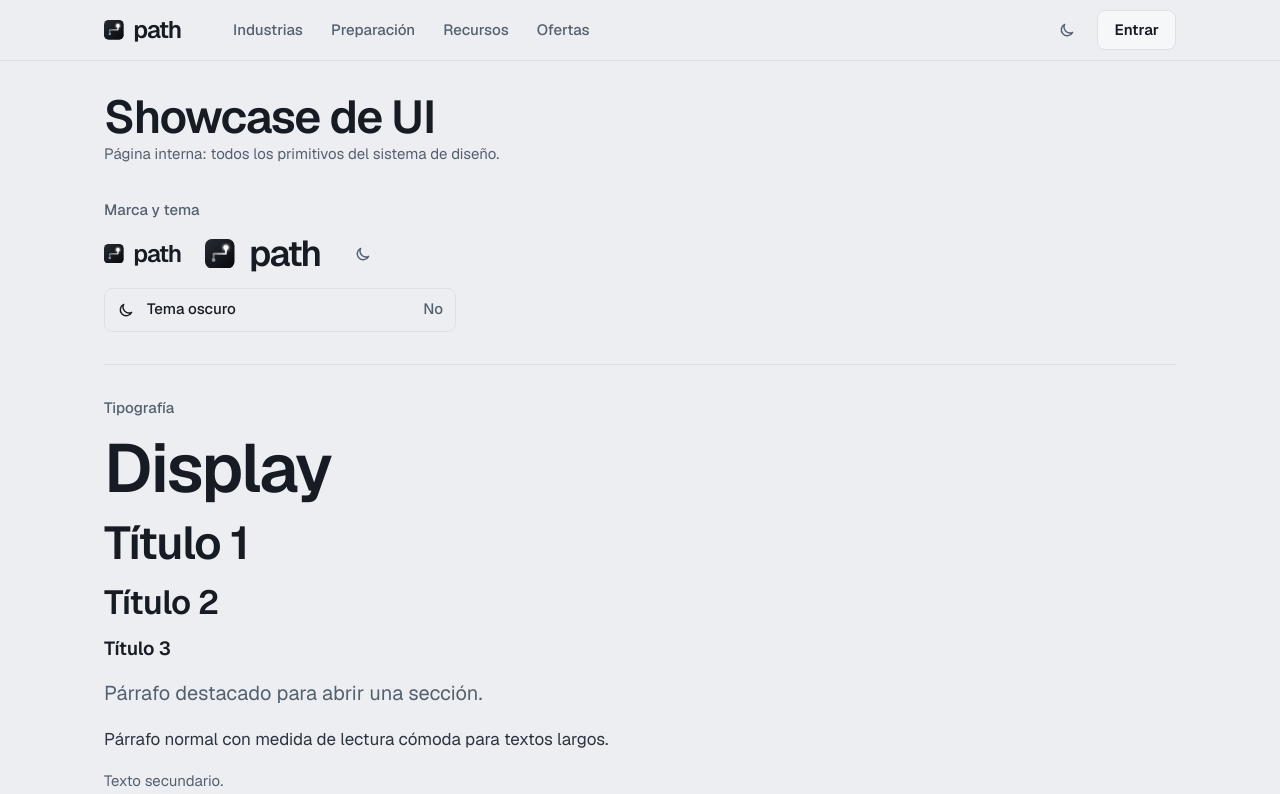
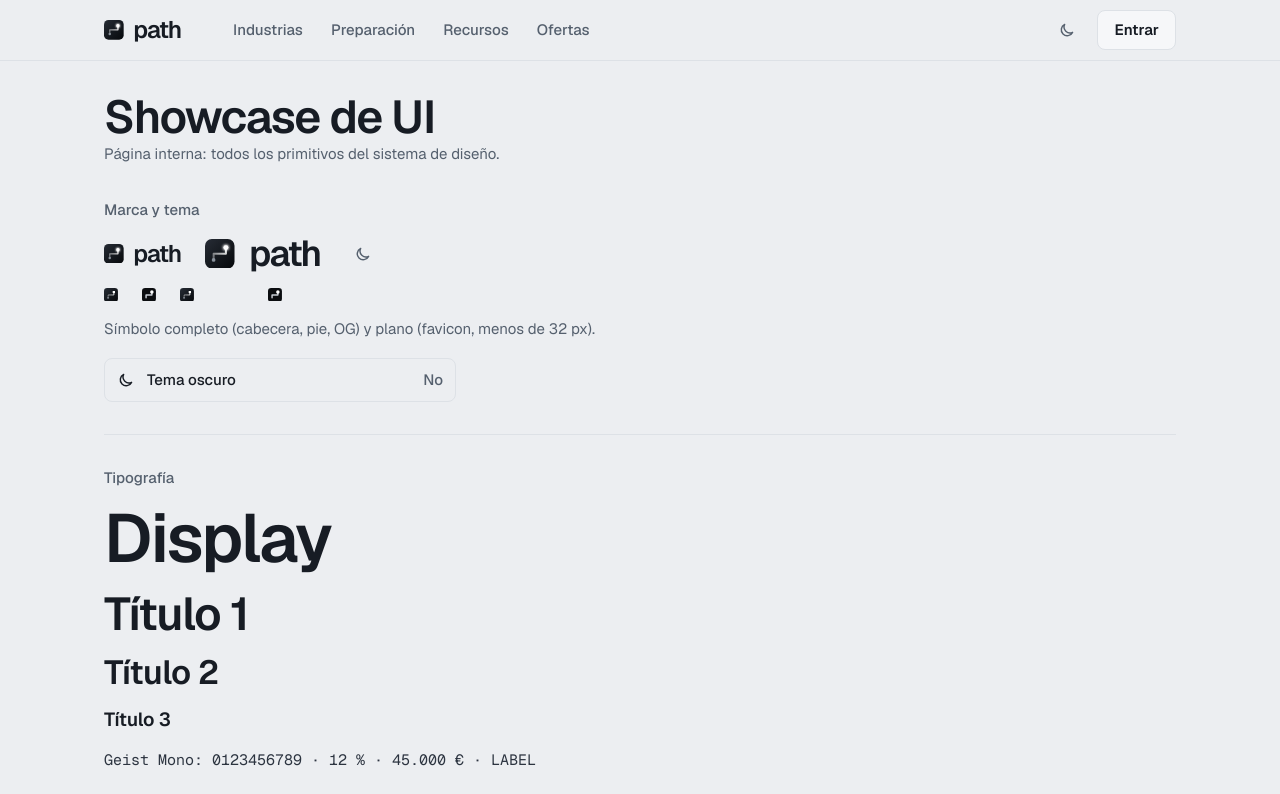
Before and after one commit to pceba/carrera-web, a Next.js app: page /dev/ui in a window 1280 px wide. Shown: the top 794 px of the page. Built offline with nearby package versions, Linux system fonts and the light colour scheme.

Commit message:
Show Path symbol and type scale in /dev/ui

```diff
--- a/src/app/(public)/dev/ui/page.tsx
+++ b/src/app/(public)/dev/ui/page.tsx
@@ -24,6 +24,7 @@ import {
   Text,
   ThemeToggle,
   Timeline,
+  PathSymbol,
   Wordmark,
 } from "@/components/ui";
 
@@ -73,6 +74,21 @@ export default function UiShowcase() {
           <Wordmark size="lg" />
           <ThemeToggle />
         </div>
+        <div
+          style={{ display: "flex", flexWrap: "wrap", alignItems: "center", gap: "var(--space-6)" }}
+        >
+          <PathSymbol />
+          <PathSymbol variant="flat" />
+          <span style={{ width: 64 }}>
+            <PathSymbol />
+          </span>
+          <span style={{ width: 16 }}>
+            <PathSymbol variant="flat" />
+          </span>
+        </div>
+        <Text variant="muted">
+          Símbolo completo (cabecera, pie, OG) y plano (favicon, menos de 32 px).
+        </Text>
         <div style={{ maxWidth: "22rem" }}>
           <ThemeToggle labels />
         </div>
@@ -91,6 +107,9 @@ export default function UiShowcase() {
         <Heading level="h3" as="h4">
           Título 3
         </Heading>
+        <p style={{ fontFamily: "var(--font-mono)", fontSize: "var(--text-sm)", margin: 0 }}>
+          Geist Mono: 0123456789 · 12 % · 45.000 € · LABEL
+        </p>
         <Text variant="lead">Párrafo destacado para abrir una sección.</Text>
         <Text>Párrafo normal con medida de lectura cómoda para textos largos.</Text>
         <Text variant="muted">Texto secundario.</Text>
```
